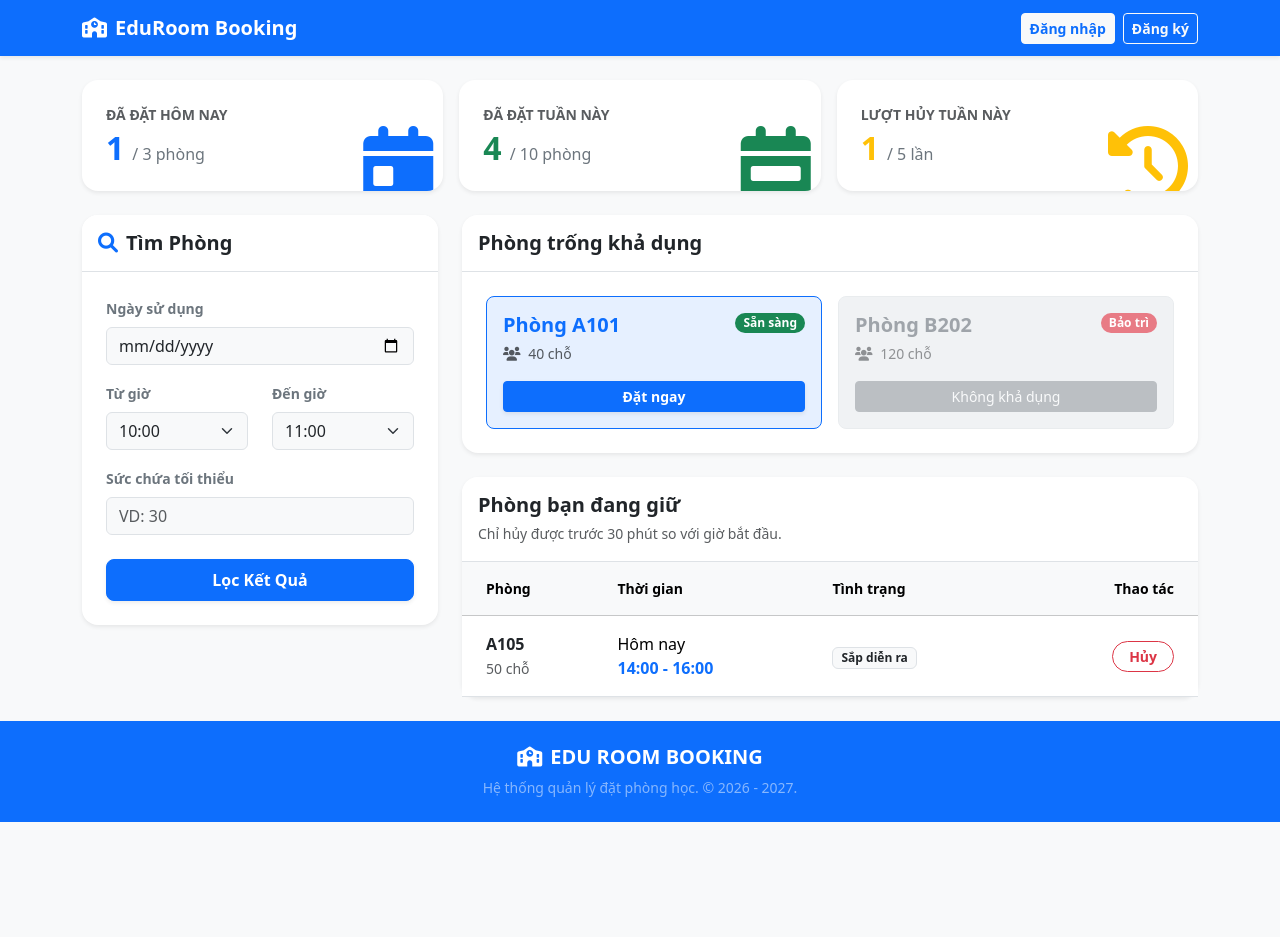
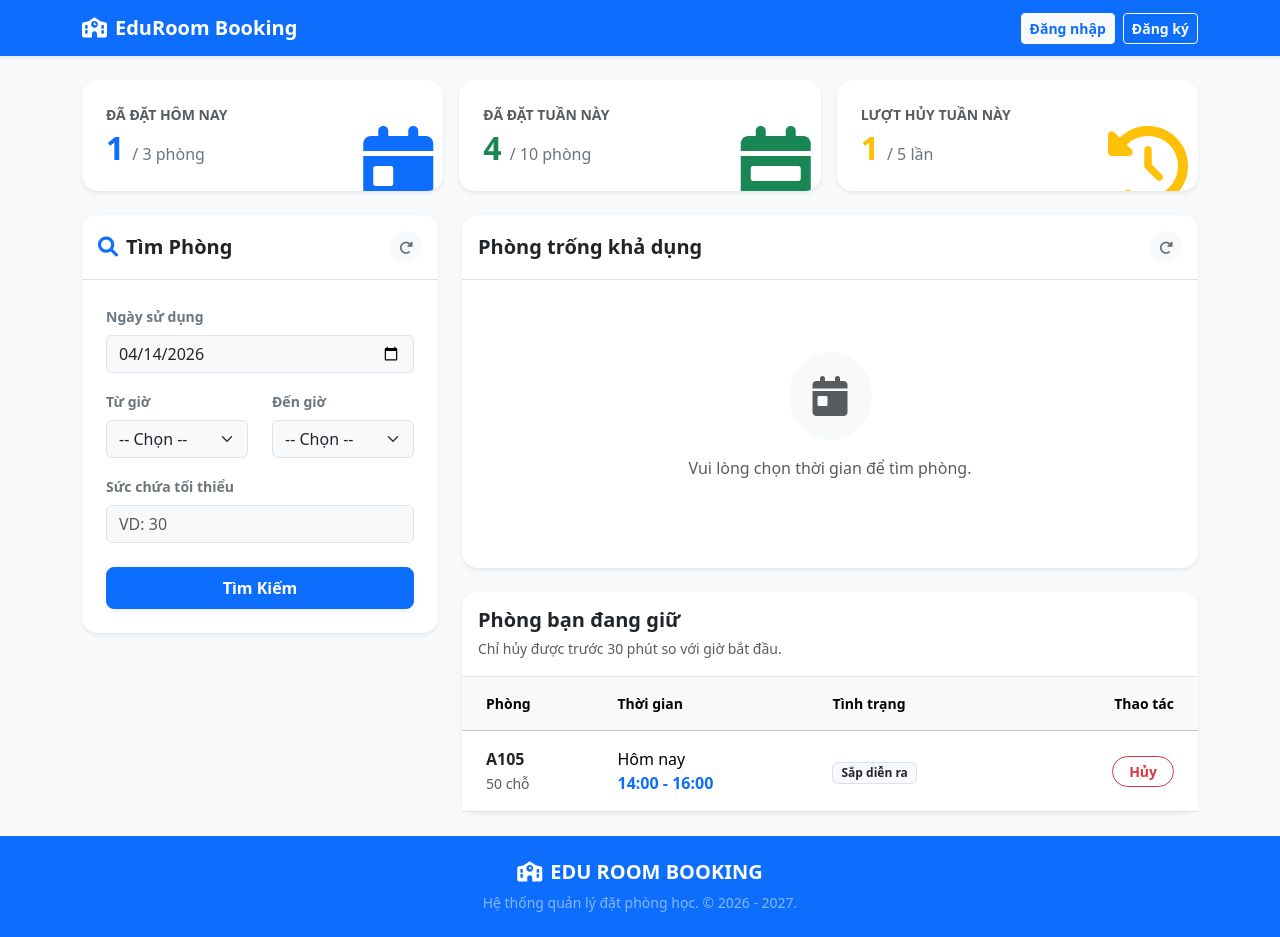
Before and after one commit to NhatTruong1905/edu-room-management, a Flask app: template eduroomapp/templates/booking.html in a window 1280 px wide. Before the commit the page ends 822 px from the top, so only its background shows below. Run offline with Flask 3, Linux system fonts and the light colour scheme; the template is opened without the code that fills it, so the values that code supplies are empty.

Commit message:
feat: Find EduRoom

```diff
--- a/eduroomapp/index.py
+++ b/eduroomapp/index.py
@@ -1,4 +1,6 @@
-from flask import render_template, request, redirect
+from datetime import datetime
+
+from flask import render_template, request, redirect, flash, jsonify
 from eduroomapp import app, dao
 from flask_login import login_user, logout_user, login_required, current_user
 from eduroomapp import login
@@ -13,7 +15,7 @@ def home():
 @app.route('/booking')
 @login_required
 def booking_dashboard():
-    return render_template('index.html')
+    return render_template('booking.html')
 
 
 @app.route('/login')
@@ -23,26 +25,29 @@ def login_view():
 
 @app.route('/register')
 def register_view():
-    return render_template('register.html')
+    roles = dao.get_user_role()
+    return render_template('register.html', roles=roles)
 
 
 @app.route('/register', methods=['post'])
 def register_process():
+    roles = dao.get_user_role()
     data = request.form
 
     password = data.get('password')
-    confirm = data.get('confirm')
+    confirm = data.get('confirm_password')
     if password != confirm:
         err_msg = 'Mật khẩu không khớp!'
-        return render_template('register.html', err_msg=err_msg)
+        return render_template('register.html', err_msg=err_msg, roles=roles)
 
     try:
-        add_user(fullname=data.get('fullname'), username=data.get('username'), password=password)
+        add_user(fullname=data.get('fullname'), username=data.get('username'), password=password,
+                 user_role=data.get('role'))
+
+        flash('Đăng ký tài khoản thành công! Vui lòng đăng nhập.', 'success')
         return redirect('/login')
-    except ValueError as ex:
-        return render_template('register.html', err_msg=str(ex))
     except Exception as ex:
-        return render_template('register.html', err_msg=str(ex))
+        return render_template('register.html', err_msg=str(ex), roles=roles)
 
 
 @app.route('/logout')
@@ -71,6 +76,37 @@ def login_process():
     return render_template('login.html')
 
 
+@app.route('/api/rooms', methods=['GET'])
+def api_get_rooms():
+    date_str = request.args.get('date')
+    start_time_str = request.args.get('start_time')
+    end_time_str = request.args.get('end_time')
+    capacity = request.args.get('capacity')
+
+    if not (date_str and start_time_str and end_time_str):
+        return jsonify({"error": "Vui lòng chọn đầy đủ ngày và giờ"}), 400
+
+    try:
+        start_time = datetime.strptime(f"{date_str} {start_time_str}", "%Y-%m-%d %H:%M")
+        end_time = datetime.strptime(f"{date_str} {end_time_str}", "%Y-%m-%d %H:%M")
+
+        rooms = dao.get_rooms_by_date_and_time(start_time, end_time, capacity)
+
+        room_list = []
+        for r in rooms:
+            room_list.append({
+                "id": r.id,
+                "name": r.name,
+                "capacity": r.capacity,
+                "status": r.status.name
+            })
+
+        return jsonify({"rooms": room_list}), 200
+
+    except ValueError:
+        return jsonify({"error": "Định dạng ngày giờ không hợp lệ!"}), 400
+
+
 @login.user_loader
 def load_user(id):
     return dao.get_user_by_id(id)
--- /dev/null
+++ b/eduroomapp/static/js/main.js
@@ -0,0 +1,129 @@
+document.addEventListener('DOMContentLoaded', function () {
+    const dateInput = document.getElementById('date');
+    if (dateInput) {
+        const today = new Date().toISOString().split('T')[0];
+        dateInput.setAttribute('min', today);
+        if (!dateInput.value) {
+            dateInput.value = today;
+        }
+    }
+
+    const startTimeSelect = document.getElementById('start_time');
+    const endTimeSelect = document.getElementById('end_time');
+
+    if (startTimeSelect && endTimeSelect) {
+        startTimeSelect.addEventListener('change', function () {
+            const selectedStart = startTimeSelect.value;
+            const startHour = parseInt(selectedStart.split(':')[0]);
+
+            endTimeSelect.value = "";
+
+            Array.from(endTimeSelect.options).forEach(option => {
+                if (option.value === "") return;
+
+                const endHour = parseInt(option.value.split(':')[0]);
+
+                if (endHour <= startHour) {
+                    option.disabled = true;
+                    option.style.display = 'none';
+                } else {
+                    option.disabled = false;
+                    option.style.display = 'block';
+                }
+            });
+        });
+    }
+
+    const btnResetForm = document.getElementById('btn-reset-form');
+    if (btnResetForm) {
+        btnResetForm.addEventListener('click', function () {
+            document.getElementById('search-form').reset();
+        });
+    }
+
+    const btnClearRooms = document.getElementById('btn-clear-rooms');
+    if (btnClearRooms) {
+        btnClearRooms.addEventListener('click', function () {
+            const container = document.getElementById('room-list-container');
+
+            container.innerHTML = `
+                    <div class="col-12 text-center py-5 text-muted">
+                        <i class="fa-solid fa-calendar-day fs-1 mb-3 bg-light p-4 rounded-circle"></i>
+                        <p>Vui lòng chọn thời gian bên trái để tìm phòng.</p>
+                    </div>
+                `;
+
+            const hiddenDate = document.getElementById('hidden_date');
+            if (hiddenDate) hiddenDate.value = '';
+            const hiddenStart = document.getElementById('hidden_start_time');
+            if (hiddenStart) hiddenStart.value = '';
+            const hiddenEnd = document.getElementById('hidden_end_time');
+            if (hiddenEnd) hiddenEnd.value = '';
+        });
+    }
+
+    const searchForm = document.getElementById('search-form');
+    if (searchForm) {
+        searchForm.addEventListener('submit', function (e) {
+            e.preventDefault();
+
+            const date = document.getElementById('date').value;
+            const start_time = document.getElementById('start_time').value;
+            const end_time = document.getElementById('end_time').value;
+            const capacity = document.getElementById('capacity').value;
+
+            const url = `/api/rooms?date=${date}&start_time=${start_time}&end_time=${end_time}&capacity=${capacity}`;
+            fetch(url)
+                .then(response => response.json())
+                .then(data => {
+                    const container = document.getElementById('room-list-container');
+
+                    if (data.error) {
+                        alert(data.error);
+                        return;
+                    }
+                    const hiddenDate = document.getElementById('hidden_date');
+                    if (hiddenDate) hiddenDate.value = date;
+                    const hiddenStart = document.getElementById('hidden_start_time');
+                    if (hiddenStart) hiddenStart.value = start_time;
+                    const hiddenEnd = document.getElementById('hidden_end_time');
+                    if (hiddenEnd) hiddenEnd.value = end_time;
+
+                    container.innerHTML = '';
+                    if (data.rooms.length === 0) {
+                        container.innerHTML = `
+                                    <div class="col-12 text-center py-5">
+                                        <h6 class="fw-bold text-dark"><i class="fa-regular fa-face-frown text-warning fs-1 mb-3 block"></i><br>Rất tiếc! Không có phòng khả dụng.</h6>
+                                    </div>`;
+                        return;
+                    }
+                    let htmlContent = '';
+                    data.rooms.forEach(r => {
+                        const isAvail = (r.status === 'AVAILABLE');
+                        htmlContent += `
+                                    <div class="col-md-6">
+                                        <div class="card h-100 rounded-3 ${isAvail ? 'border-primary bg-primary bg-opacity-10' : 'room-card-disabled'}">
+                                            <div class="card-body p-3">
+                                                <div class="d-flex justify-content-between align-items-center mb-3">
+                                                    <h5 class="card-title ${isAvail ? 'text-primary' : 'text-secondary'} fw-bold mb-0">${r.name}</h5>
+                                                    ${isAvail ? '<span class="badge bg-success rounded-pill px-2 py-1">Sẵn sàng</span>' : '<span class="badge bg-danger rounded-pill px-2 py-1">Bảo trì</span>'}
+                                                </div>
+                                                <div class="d-flex justify-content-between align-items-end">
+                                                    <small class="text-muted mb-1"><i class="fa-solid fa-users me-1"></i> ${r.capacity} chỗ</small>
+
+                                                    ${isAvail ? '<button type="submit" name="room_id" value="' + r.id + '" class="btn btn-primary btn-sm fw-semibold shadow-sm px-3">Đặt ngay</button>' : '<button type="button" disabled class="btn btn-secondary btn-sm px-2">Đã khóa</button>'}
+                                                </div>
+                                            </div>
+                                        </div>
+                                    </div>
+                                `;
+                    });
+                    container.innerHTML = htmlContent;
+                })
+                .catch(error => {
+                    console.error('Lỗi khi gọi API:', error);
+                    alert('Có lỗi xảy ra khi kết nối đến máy chủ!');
+                });
+        });
+    }
+});
--- a/eduroomapp/templates/booking.html
+++ b/eduroomapp/templates/booking.html
@@ -1,6 +1,6 @@
 {% extends 'layout/base.html' %}
 
-{% block title %}Bảng Điều Khiển - EduRoom Booking{% endblock %}
+{% block title %}Đặt phòng học - EduRoom Booking{% endblock %}
 
 {% block content %}
 <div class="container py-4">
@@ -55,38 +55,55 @@
     <div class="row g-4">
         <div class="col-lg-4">
             <div class="card shadow-sm border-0 rounded-4 sticky-top" style="top: 1.5rem;">
-                <div class="card-header bg-white border-bottom py-3 rounded-top-4">
-                    <h5 class="card-title mb-0 fw-bold"><i class="fa-solid fa-magnifying-glass text-primary me-2"></i>Tìm Phòng</h5>
+                <div class="card-header bg-white border-bottom py-3 rounded-top-4 d-flex justify-content-between align-items-center">
+                    <h5 class="card-title mb-0 fw-bold"><i class="fa-solid fa-magnifying-glass text-primary me-2"></i>Tìm
+                        Phòng</h5>
+                    <button type="button" class="btn btn-light btn-sm text-secondary rounded-circle shadow-none"
+                            id="btn-reset-form" title="Tạo lại bộ lọc" style="width: 32px; height: 32px; padding: 0;">
+                        <i class="fa-solid fa-rotate-right"></i>
+                    </button>
                 </div>
                 <div class="card-body p-4">
-                    <form>
+
+                    <form action="/api/rooms" method="GET" id="search-form">
                         <div class="mb-3">
-                            <label class="form-label fw-semibold small text-secondary">Ngày sử dụng</label>
-                            <input type="date" class="form-control bg-light">
+                            <label for="date" class="form-label fw-semibold small text-secondary">Ngày sử dụng</label>
+                            <input type="date" class="form-control bg-light" id="date" name="date"
+                                   value="{{ request.args.get('date', '') }}" required>
                         </div>
 
                         <div class="row mb-3">
                             <div class="col-6">
-                                <label class="form-label fw-semibold small text-secondary">Từ giờ</label>
-                                <select class="form-select bg-light">
-                                    <option>07:00</option><option>08:00</option><option selected>10:00</option>
+                                <label for="start_time" class="form-label fw-semibold small text-secondary">Từ
+                                    giờ</label>
+                                <select class="form-select bg-light" id="start_time" name="start_time" required>
+                                    <option value="">-- Chọn --</option>
+                                    {% for h in range(7, 21) %}
+                                    <option value="{{ '%02d'|format(h) }}:00">{{ '%02d'|format(h) }}:00</option>
+                                    {% endfor %}
                                 </select>
                             </div>
                             <div class="col-6">
-                                <label class="form-label fw-semibold small text-secondary">Đến giờ</label>
-                                <select class="form-select bg-light">
-                                    <option>09:00</option><option>10:00</option><option selected>11:00</option>
+                                <label for="end_time" class="form-label fw-semibold small text-secondary">Đến
+                                    giờ</label>
+                                <select class="form-select bg-light" id="end_time" name="end_time" required>
+                                    <option value="">-- Chọn --</option>
+                                    {% for h in range(8, 22) %}
+                                    <option value="{{ '%02d'|format(h) }}:00">{{ '%02d'|format(h) }}:00</option>
+                                    {% endfor %}
                                 </select>
                             </div>
                         </div>
 
                         <div class="mb-4">
-                            <label class="form-label fw-semibold small text-secondary">Sức chứa tối thiểu</label>
-                            <input type="number" min="5" max="200" placeholder="VD: 30" class="form-control bg-light">
+                            <label for="capacity" class="form-label fw-semibold small text-secondary">Sức chứa tối
+                                thiểu</label>
+                            <input type="number" min="5" max="200" class="form-control bg-light" id="capacity"
+                                   name="capacity"
+                                   placeholder="VD: 30" value="{{ request.args.get('capacity', '') }}">
                         </div>
 
-                        <button type="button" class="btn btn-primary w-100 fw-bold py-2 rounded-3 shadow-sm">
-                            Lọc Kết Quả
+                        <button type="submit" class="btn btn-primary w-100 fw-bold py-2 rounded-3 shadow-sm">Tìm Kiếm
                         </button>
                     </form>
                 </div>
@@ -96,39 +113,19 @@
         <div class="col-lg-8">
 
             <div class="card shadow-sm border-0 rounded-4 mb-4">
-                <div class="card-header bg-white border-bottom py-3 rounded-top-4">
+                <div class="card-header bg-white border-bottom py-3 rounded-top-4 d-flex justify-content-between align-items-center">
                     <h5 class="card-title mb-0 fw-bold">Phòng trống khả dụng</h5>
-                </div>
-                <div class="card-body p-4">
-                    <div class="row g-3">
-                        <div class="col-md-6">
-                            <div class="card h-100 border-primary bg-primary bg-opacity-10 rounded-3">
-                                <div class="card-body p-3">
-                                    <div class="d-flex justify-content-between align-items-start mb-2">
-                                        <div>
-                                            <h5 class="card-title text-primary fw-bold mb-1">Phòng A101</h5>
-                                            <small class="text-muted"><i class="fa-solid fa-users me-1"></i> 40 chỗ</small>
-                                        </div>
-                                        <span class="badge bg-success rounded-pill px-2 py-1">Sẵn sàng</span>
-                                    </div>
-                                    <button class="btn btn-primary btn-sm w-100 mt-2 fw-semibold shadow-sm">Đặt ngay</button>
-                                </div>
-                            </div>
+                    <button type="button" class="btn btn-light btn-sm text-secondary rounded-circle shadow-none"
+                            id="btn-clear-rooms" title="Xóa kết quả" style="width: 32px; height: 32px; padding: 0;">
+                        <i class="fa-solid fa-rotate-right"></i>
+                    </button>
                 </div>
 
-                        <div class="col-md-6">
-                            <div class="card h-100 room-card-disabled rounded-3">
-                                <div class="card-body p-3">
-                                    <div class="d-flex justify-content-between align-items-start mb-2">
-                                        <div>
-                                            <h5 class="card-title text-secondary fw-bold mb-1">Phòng B202</h5>
-                                            <small class="text-muted"><i class="fa-solid fa-users me-1"></i> 120 chỗ</small>
-                                        </div>
-                                        <span class="badge bg-danger rounded-pill px-2 py-1">Bảo trì</span>
-                                    </div>
-                                    <button disabled class="btn btn-secondary btn-sm w-100 mt-2">Không khả dụng</button>
-                                </div>
-                            </div>
+                <div class="card-body p-4">
+                    <div id="room-list-container" class="row g-3">
+                        <div class="col-12 text-center py-5 text-muted">
+                            <i class="fa-solid fa-calendar-day fs-1 mb-3 bg-light p-4 rounded-circle"></i>
+                            <p>Vui lòng chọn thời gian để tìm phòng.</p>
                         </div>
                     </div>
                 </div>
@@ -152,11 +149,14 @@
                             </thead>
                             <tbody>
                             <tr>
-                                    <td class="ps-4 py-3 fw-semibold text-dark">A105 <br><span class="text-muted small fw-normal">50 chỗ</span></td>
+                                <td class="ps-4 py-3 fw-semibold text-dark">A105 <br><span
+                                        class="text-muted small fw-normal">50 chỗ</span></td>
                                 <td class="py-3">Hôm nay<br><span class="fw-bold text-primary">14:00 - 16:00</span></td>
-                                    <td class="py-3"><span class="badge bg-light text-dark border px-2 py-1">Sắp diễn ra</span></td>
+                                <td class="py-3"><span
+                                        class="badge bg-light text-dark border px-2 py-1">Sắp diễn ra</span></td>
                                 <td class="text-end pe-4 py-3">
-                                        <button class="btn btn-outline-danger btn-sm fw-semibold rounded-pill px-3">Hủy</button>
+                                    <button class="btn btn-outline-danger btn-sm fw-semibold rounded-pill px-3">Hủy
+                                    </button>
                                 </td>
                             </tr>
                             </tbody>
--- a/eduroomapp/templates/layout/header.html
+++ b/eduroomapp/templates/layout/header.html
@@ -10,7 +10,7 @@
         <div class="d-flex align-items-center mt-2 mt-lg-0">
             {% if current_user.is_authenticated %}
             <span class="badge rounded-pill border border-light bg-primary me-3 py-2 px-3 fs-6 fw-normal">
-                                    Chào {{ current_user.username }}!
+                                    Chào {{ current_user.fullname }}!
                                 </span>
             <a href="/logout" class="btn btn-outline-light btn-sm"><i class="fa-solid fa-sign-out-alt me-1"></i>Đăng
                 xuất</a>
```
Also changed, not shown: eduroomapp/dao.py (+36 -4 lines). Lines whose indentation alone changed are shown as unchanged.
